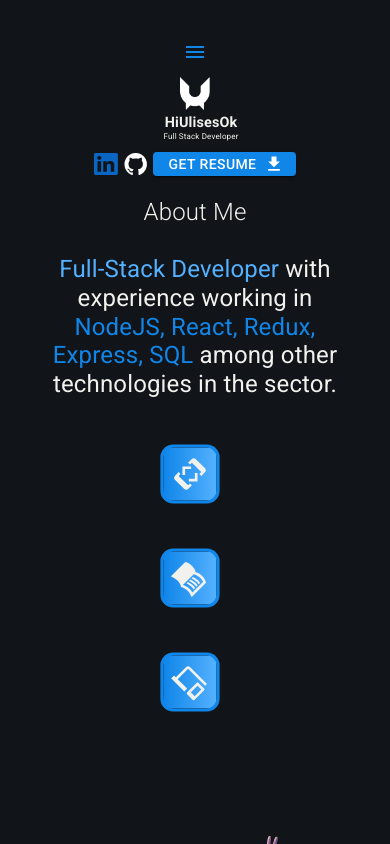
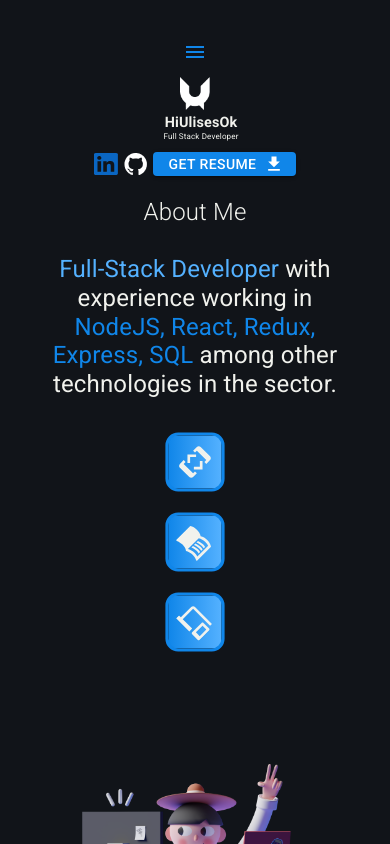
Before and after one commit to HiUlisesOk/portfolio, a React (Vite) app in the folder Client/: page /about-me in a window 390 px wide. Shown: the top 844 px of the page. Built offline with nearby package versions, Linux system fonts and the light colour scheme.

Commit message:
:art: more responsive stuff

```diff
--- a/Client/src/components/styles.js
+++ b/Client/src/components/styles.js
@@ -124,6 +124,8 @@ transition: ${props => props.transition ? props.transition : "all 0.4s ease-in-o
   transform: rotate(0deg) !important;
    -webkit-transform: rotate(0deg);
     flex-direction: column;
+    margin: ${props => props.margin ? props.margin : "0"};
+margin-right: ${props => props.mr ? props.mr : "0"};
   }
 `;
 
--- a/Client/src/pages/About.jsx
+++ b/Client/src/pages/About.jsx
@@ -22,7 +22,7 @@ const About = () => {
 					<SubTitle fw="200" align="left" ml="12px">About Me</SubTitle>
 				</FlexContainer>
 				<SubTitle lh="1.8rem"><TextSecondary>Full-Stack Developer</TextSecondary> with experience working in <TextPrimary>NodeJS, React, Redux, Express, SQL</TextPrimary> among other technologies in the sector. </SubTitle>
-				<FlexContainer padding="8px" justify="flex-start">
+				<FlexContainer direction="row" padding="8px" justify="flex-start">
 					<Link to="/tech-skills"><Diamond rotate="-45deg"><DeveloperModeIcon style={{ fontSize: "2.5rem", rotate: "45deg", position: "absolute", top: "20%", right: "20%" }} /></Diamond></Link>
 					<Link to="/hire-me"><Diamond rotate="-45deg"><MenuBookIcon style={{ fontSize: "2.5rem", rotate: "45deg", position: "absolute", top: "20%", right: "20%" }} /></Diamond></Link>
 					<Link to="/projects"><Diamond rotate="-45deg"><DevicesIcon style={{ fontSize: "2.5rem", rotate: "45deg", position: "absolute", top: "20%", right: "20%" }} /></Diamond></Link>
```
